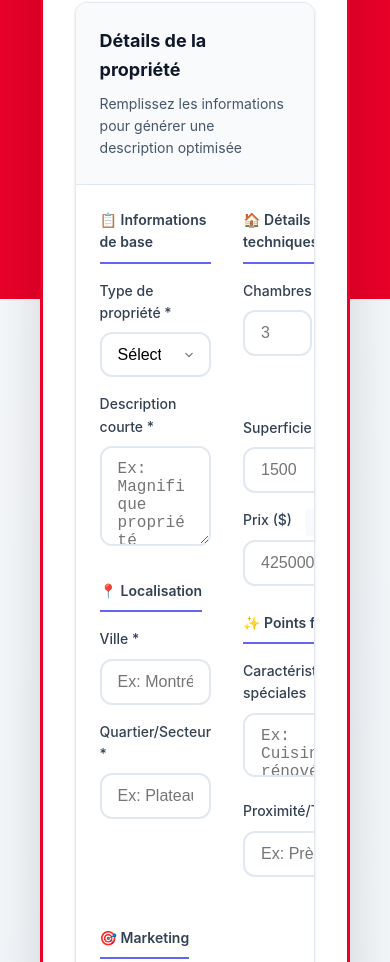
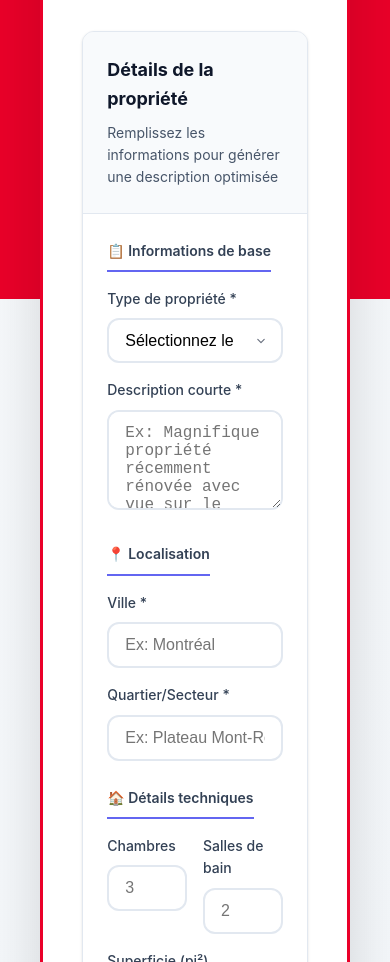
Before and after one commit to DmGreyMouser/Prompt-Upgrade, a plain HTML site: page index.html in a window 390 px wide. Shown: the part 545-1507 px from the top of the page. Drawn offline with Linux system fonts and the light colour scheme.

Commit message:
Update style.css

```diff
--- a/style.css
+++ b/style.css
@@ -383,12 +383,21 @@ body::before {
     }
 
     .container {
-        max-width: 95%;
+        max-width: 90%;
     }
 
     .main-grid {
         grid-template-columns: 1fr;
         gap: 1.5rem;
+    }
+
+    /* Stack les colonnes sur mobile */
+    .form-content > div[style*="grid-template-columns"] {
+        display: block !important;
+    }
+
+    .form-content > div[style*="grid-template-columns"] > div {
+        margin-bottom: 1.5rem;
     }
 
     .hero h1 {
```
